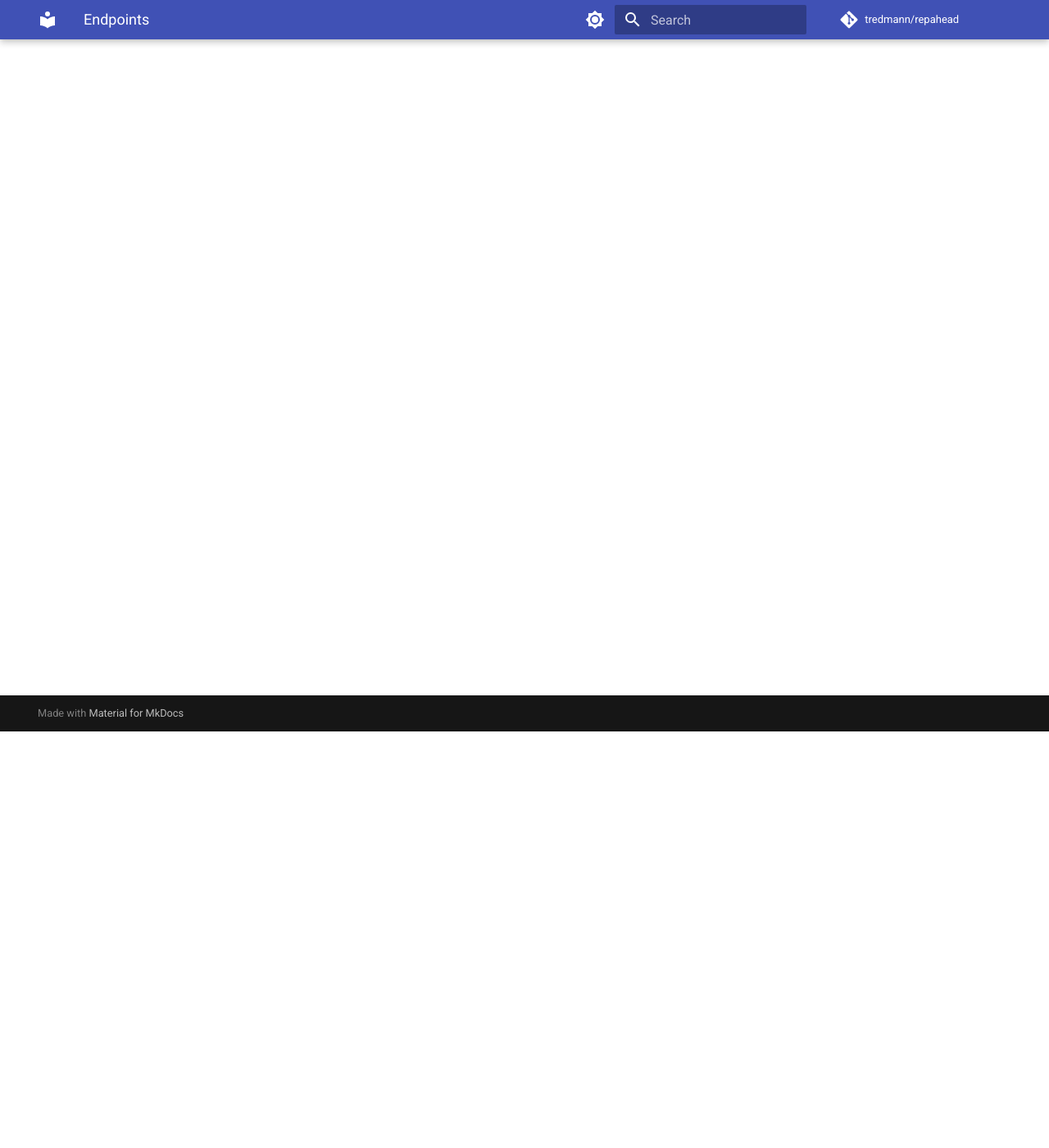
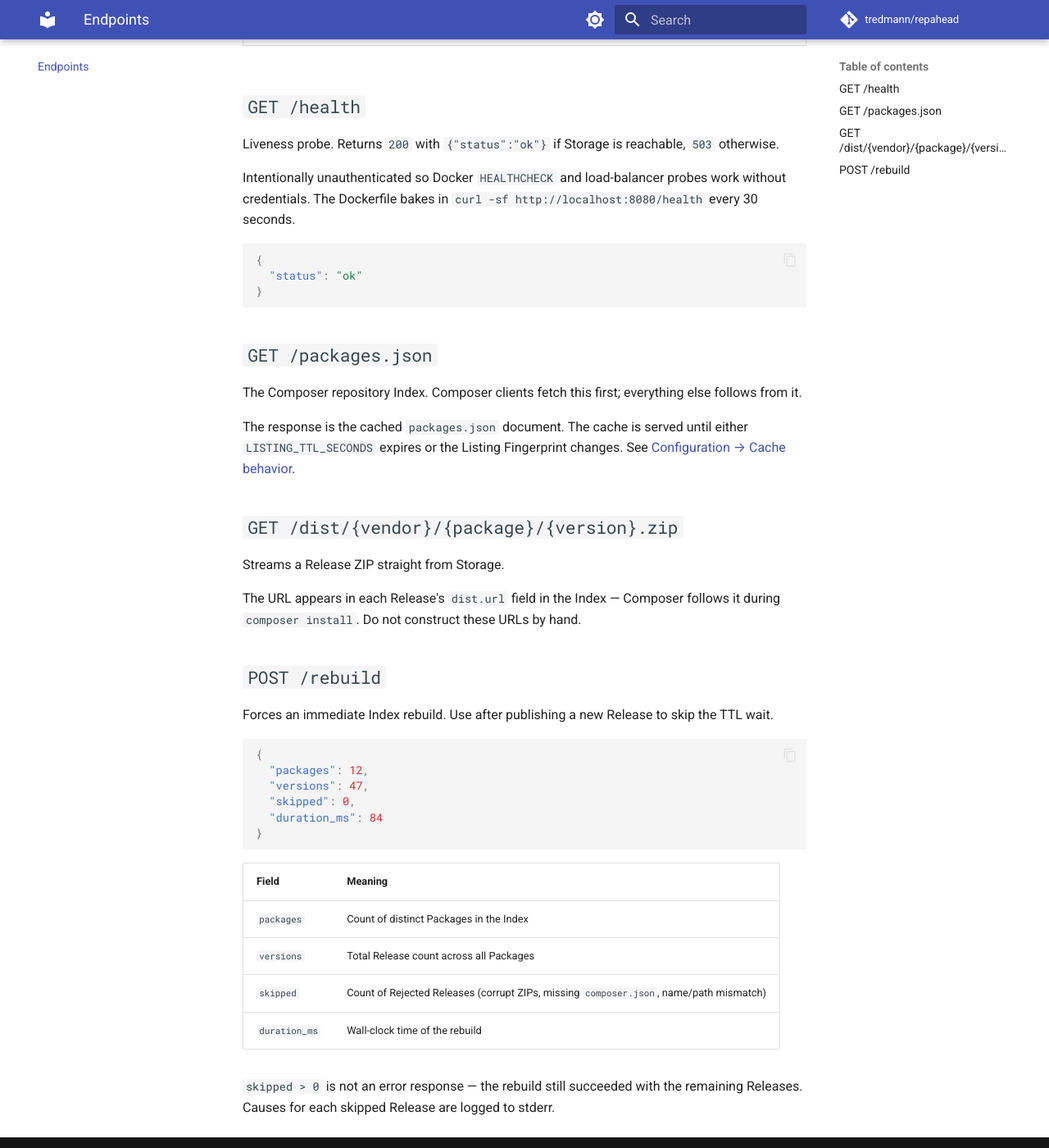
Before and after one commit to Jared87/repahead, an MkDocs documentation site: the page built from docs/endpoints.md, in a window 1280 px wide and 1400 px high, scrolled down 508 px. Shown: the whole window at 82% size. Built offline with MkDocs 1.6.1 and Material for MkDocs 9.7.7, drawn with Linux system fonts in a browser that asks for light colours; comment, search, counter and statistics services are not loaded; some of the changed text lies outside the part shown.

Commit message:
Write endpoints reference page

````diff
--- a/docs/endpoints.md
+++ b/docs/endpoints.md
@@ -1 +1,56 @@
 # Endpoints
+
+repahead exposes four HTTP endpoints. All except `/health` require HTTP basic auth (`AUTH_USER` / `AUTH_PASS`).
+
+| Method | Route | Auth | Purpose |
+|--------|-------|------|---------|
+| `GET` | `/health` | none | Storage liveness probe |
+| `GET` | `/packages.json` | basic | The Composer repository Index (cached) |
+| `GET` | `/dist/{vendor}/{package}/{version}.zip` | basic | Stream a Release ZIP |
+| `POST` | `/rebuild` | basic | Force an Index rebuild |
+
+## `GET /health`
+
+Liveness probe. Returns `200` with `{"status":"ok"}` if Storage is reachable, `503` otherwise.
+
+Intentionally unauthenticated so Docker `HEALTHCHECK` and load-balancer probes work without credentials. The Dockerfile bakes in `curl -sf http://localhost:8080/health` every 30 seconds.
+
+```json
+{
+  "status": "ok"
+}
+```
+
+## `GET /packages.json`
+
+The Composer repository Index. Composer clients fetch this first; everything else follows from it.
+
+The response is the cached `packages.json` document. The cache is served until either `LISTING_TTL_SECONDS` expires or the Listing Fingerprint changes. See [Configuration → Cache behavior](configuration.md#cache-behavior).
+
+## `GET /dist/{vendor}/{package}/{version}.zip`
+
+Streams a Release ZIP straight from Storage.
+
+The URL appears in each Release's `dist.url` field in the Index — Composer follows it during `composer install`. Do not construct these URLs by hand.
+
+## `POST /rebuild`
+
+Forces an immediate Index rebuild. Use after publishing a new Release to skip the TTL wait.
+
+```json
+{
+  "packages": 12,
+  "versions": 47,
+  "skipped": 0,
+  "duration_ms": 84
+}
+```
+
+| Field | Meaning |
+|-------|---------|
+| `packages` | Count of distinct Packages in the Index |
+| `versions` | Total Release count across all Packages |
+| `skipped` | Count of Rejected Releases (corrupt ZIPs, missing `composer.json`, name/path mismatch) |
+| `duration_ms` | Wall-clock time of the rebuild |
+
+`skipped > 0` is not an error response — the rebuild still succeeded with the remaining Releases. Causes for each skipped Release are logged to stderr.
````
